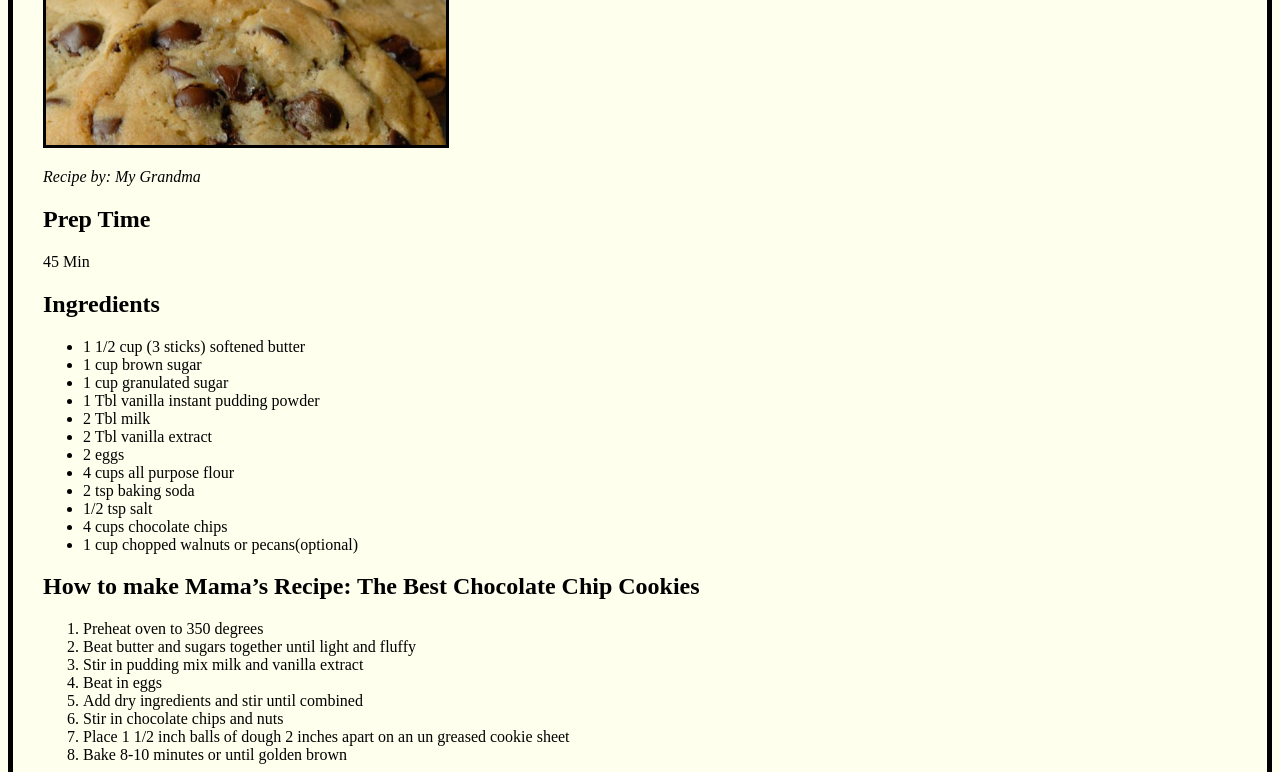
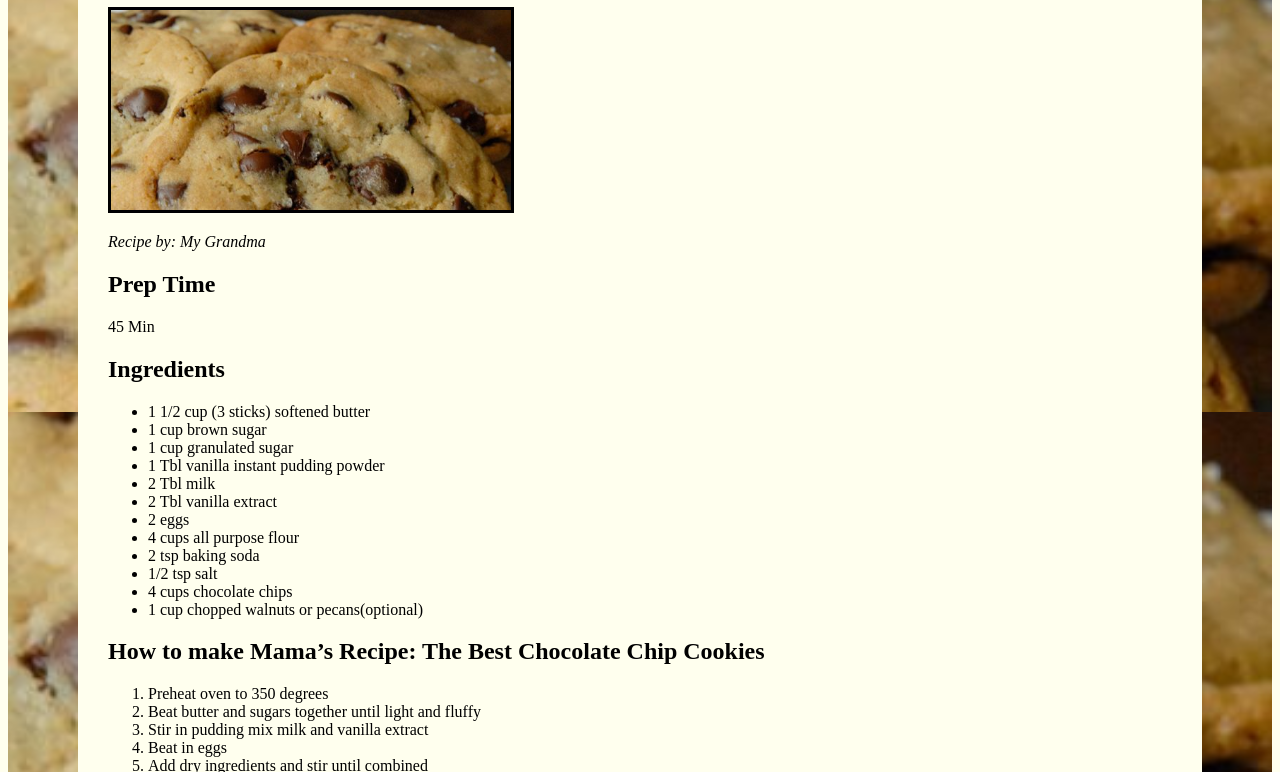
Before and after one commit to czpurdy/FEWD328_, a plain HTML site: page week1/HTML Labs/cookie_recipe/index.html in a window 1280 px wide. Shown: the part 181-953 px from the top of the page. Drawn offline with Linux system fonts and the light colour scheme.

Commit message:
best border ever

```diff
--- a/week1/HTML Labs/cookie_recipe/index.html
+++ b/week1/HTML Labs/cookie_recipe/index.html
@@ -8,7 +8,7 @@
   		color:#900;
   		}
 	body {
-	  	border: 5px solid black;
+	  	border: 50px;
 	  	background: #FFE;
 	  	padding:30px;
 		}
@@ -17,7 +17,7 @@
 	}
   </style>
 </head>
-<body style="background-color: #FFE;">
+<body style="background: #FFE; border: 70px dotted black; padding: 30px; border-image: url(cookies.jpg) 30 round;">
 
 </body>
 </html>
```
